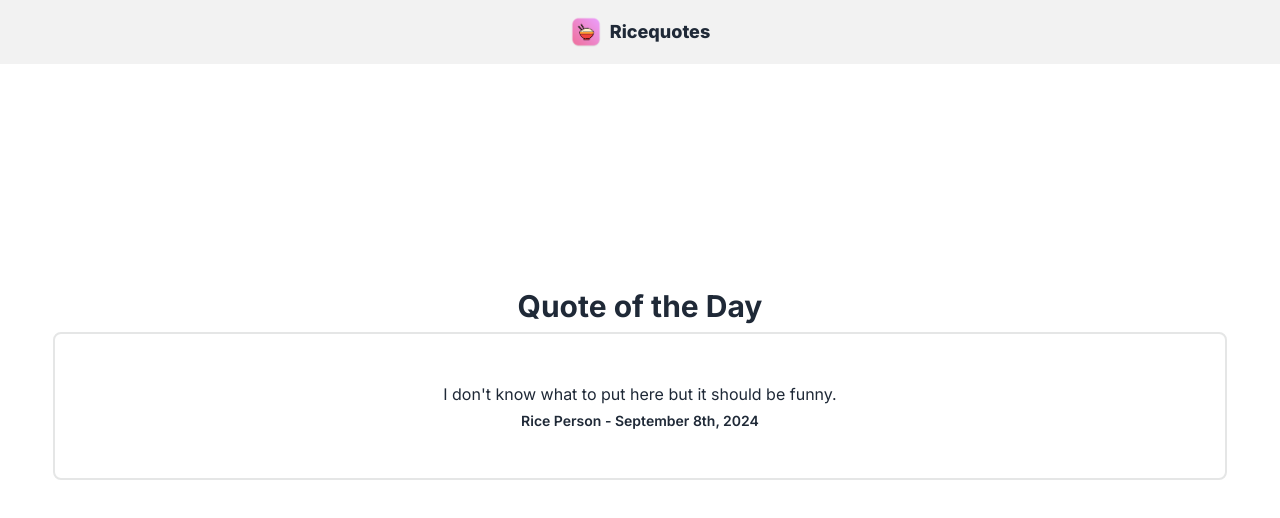
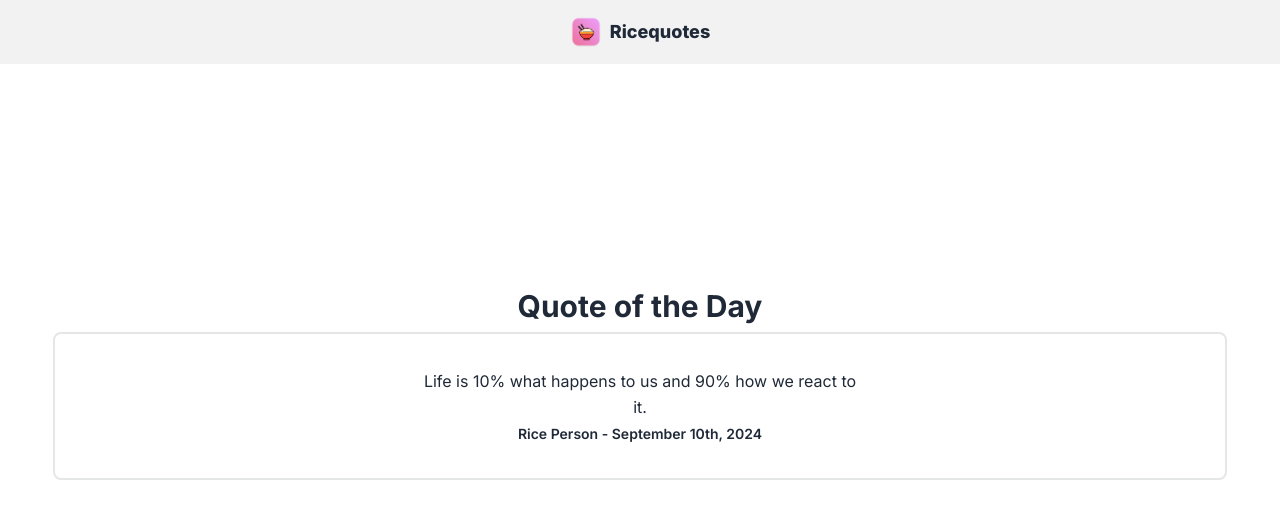
Before and after one commit to nateloeffel/ricequotes, a Next.js app: page / in a window 1280 px wide. Shown: the top 518 px of the page. Built offline with nearby package versions, Linux system fonts and the light colour scheme; no server answers.

Commit message:
rice quotes

```diff
--- a/app/page.jsx
+++ b/app/page.jsx
@@ -1,17 +1,47 @@
-import { Suspense } from "react";
+"use client"
+import { Suspense, useState } from "react";
 import Header from "@/components/Header";
-import Hero from "@/components/Hero";
-import Problem from "@/components/Problem";
-import FeaturesAccordion from "@/components/FeaturesAccordion";
-import Pricing from "@/components/Pricing";
-import FAQ from "@/components/FAQ";
-import CTA from "@/components/CTA";
-import Footer from "@/components/Footer";
 import Quote from "@/components/Quote";
+import Modal from "@/components/Modal";
+
+
+const quotes = [
+	{
+		quote: "The only limit to our realization of tomorrow is our doubts of today.",
+		date: "September 8th, 2024",
+	},
+	{
+		quote: "Success is not final, failure is not fatal: It is the courage to continue that counts.",
+		date: "September 9th, 2024",
+	},
+	{
+		quote: "Life is 10% what happens to us and 90% how we react to it.",
+		date: "September 10th, 2024",
+	},
+];
+
+function getQuoteForToday() {
+	const today = new Date();
+	const dayOfYear = Math.floor(
+		(today - new Date(today.getFullYear(), 0, 0)) / 1000 / 60 / 60 / 24
+	);
+	const quoteIndex = dayOfYear % quotes.length;
+	return quotes[quoteIndex];
+}
+
 
 export default function Home() {
-	// Example Quote: "I don't know what to put here but it should be funny."
-	// Example Date: "2022-01-01"
+	// if date is october 18th, show modal
+	const today = new Date();
+	const day = today.getDate();
+	const month = today.getMonth() + 1;
+	let modalOpened = false;
+	if (day === 18 && month === 10) {
+		modalOpened = true
+	}
+
+	const [isModalOpen, setIsModalOpen] = useState(modalOpened);
+	const todaysQuote = getQuoteForToday();
 
 	return (
 		<>
@@ -19,11 +49,9 @@ export default function Home() {
 				<Header />
 			</Suspense>
 			<main className="w-full h-3/5 pt-64">
+				<Modal isModalOpen={isModalOpen} setIsModalOpen={setIsModalOpen} />
 				<div className="h-full w-full flex items-center justify-center">
-					<Quote
-						quote="I don't know what to put here but it should be funny."
-						date="September 8th, 2024"
-					/>
+					<Quote quote={todaysQuote.quote} date={todaysQuote.date} />
 				</div>
 			</main>
 		</>
--- a/components/Modal.js
+++ b/components/Modal.js
@@ -39,7 +39,7 @@ const Modal = ({ isModalOpen, setIsModalOpen }) => {
               <Dialog.Panel className="relative w-full max-w-3xl h-full overflow-visible transform text-left align-middle shadow-xl transition-all rounded-xl bg-base-100 p-6 md:p-8">
                 <div className="flex justify-between items-center mb-4">
                   <Dialog.Title as="h2" className="font-semibold">
-                    I&apos;m a modal
+                    Happy Birthday Rhys
                   </Dialog.Title>
                   <button
                     className="btn btn-square btn-ghost btn-sm"
@@ -56,7 +56,7 @@ const Modal = ({ isModalOpen, setIsModalOpen }) => {
                   </button>
                 </div>
 
-                <section>And here is my content</section>
+                <section>I hope you have the best day ever!</section>
               </Dialog.Panel>
             </Transition.Child>
           </div>
--- a/components/Quote.jsx
+++ b/components/Quote.jsx
@@ -1,6 +1,7 @@
 import Image from "next/image";
 
 const Quote = ({ quote, date }) => {
+
 	return (
 		<section className="bg-base-100 w-full h-full flex items-center justify-center flex-col">
 			<div className="flex items-center justify-center mt-8">
```
Also changed, not shown: libs/next-auth.js (+9 -12 lines).
